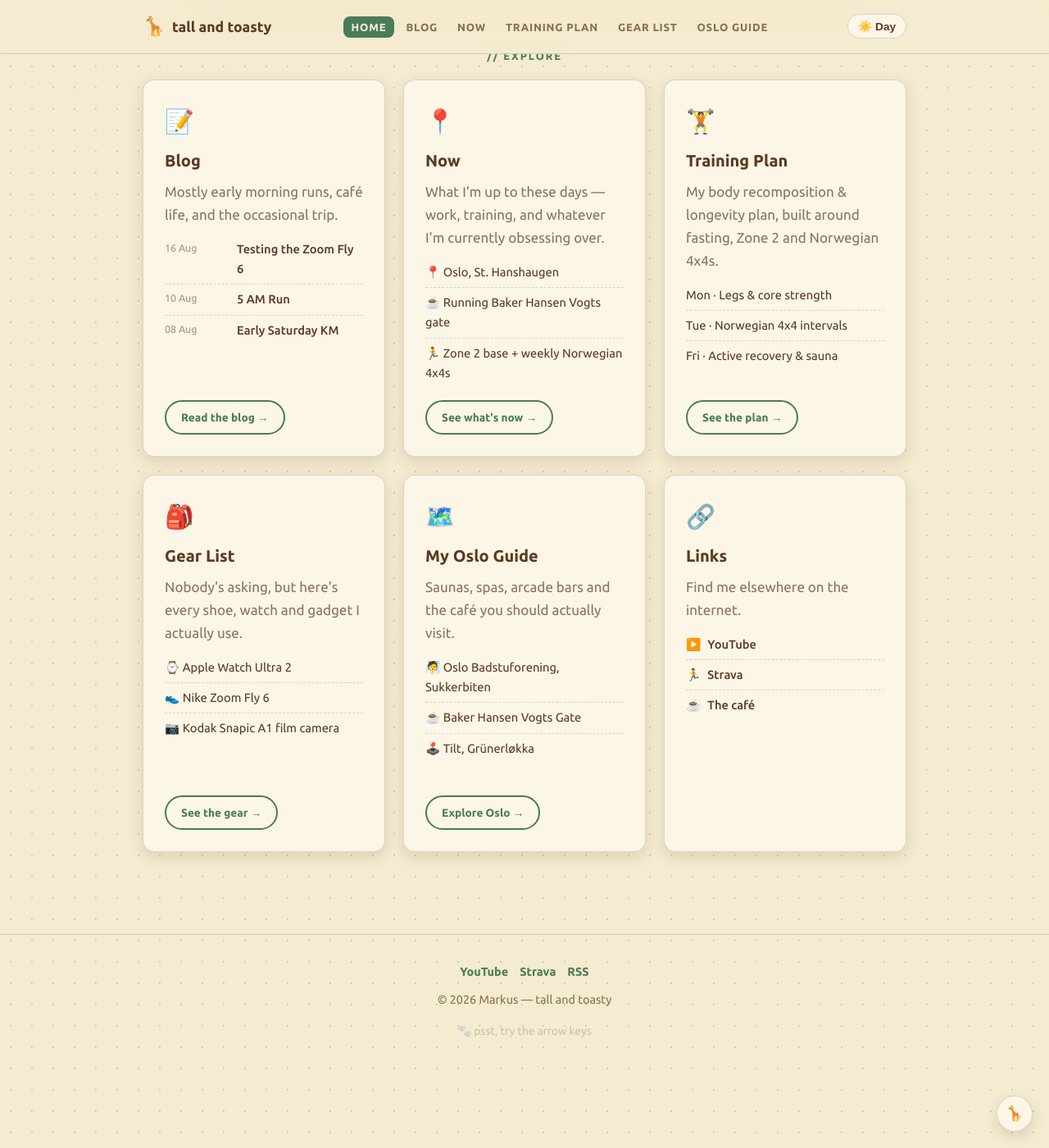
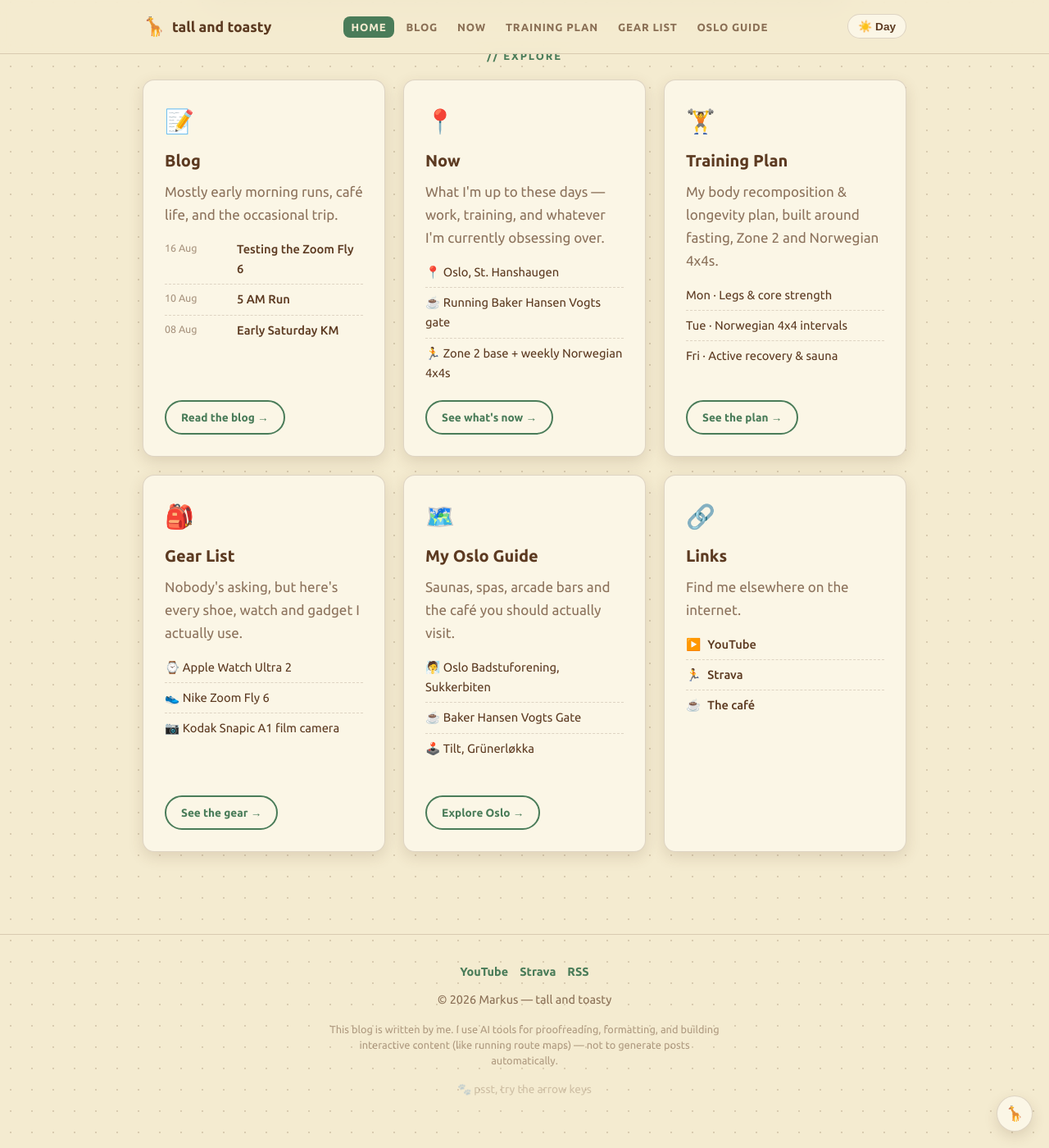
Before and after one commit to markuslyngmo/tallandtoasty, a Jekyll site: the page built from index.md, in a window 1280 px wide and 1400 px high, scrolled down 1284 px. Shown: the whole window at 82% size. Built offline with Jekyll 4.4.1, drawn with Linux system fonts in a browser that asks for light colours.

Commit message:
Add AI-use disclosure note to footer

```diff
--- a/_includes/footer.html
+++ b/_includes/footer.html
@@ -5,6 +5,7 @@
     <a href="{{ '/feed.xml' | relative_url }}">RSS</a>
   </div>
   <div>&copy; {{ 'now' | date: "%Y" }} Markus &mdash; tall and toasty</div>
+  <div class="footer-note">This blog is written by me. I use AI tools for proofreading, formatting, and building interactive content (like running route maps) &mdash; not to generate posts automatically.</div>
   <div class="footer-paw" title="You found a paw print. There are more secrets on this site 🦒">🐾 psst, try the arrow keys</div>
 </footer>
 
--- a/assets/css/main.css
+++ b/assets/css/main.css
@@ -432,6 +432,7 @@ ul.blog-posts a:hover { color: var(--accent); background: none; }
 .site-footer .footer-links { display: flex; gap: 14px; justify-content: center; margin-bottom: 10px; flex-wrap: wrap; }
 .site-footer a { border: none; background: none; padding: 0; }
 .site-footer a:hover, .site-footer a:focus-visible { background: none; color: var(--heading); text-decoration: underline; }
+.footer-note { max-width: 480px; margin: 14px auto 0; font-size: 0.8rem; line-height: 1.5; opacity: 0.65; }
 .footer-paw { opacity: 0.35; cursor: default; font-size: 0.85rem; margin-top: 14px; transition: opacity 0.2s ease; }
 .footer-paw:hover { opacity: 1; }
 
```
